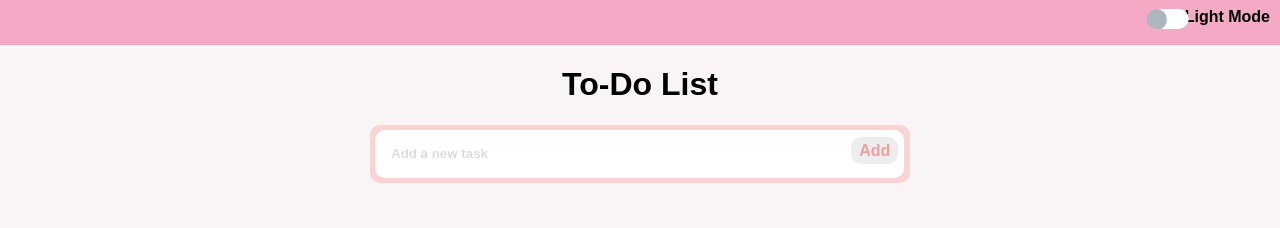
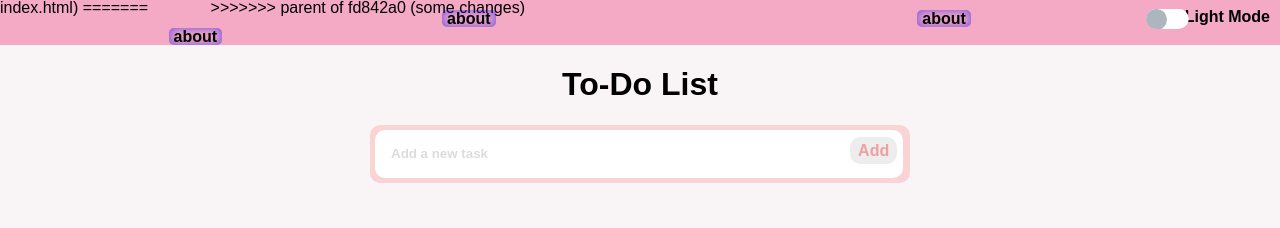
Before and after one commit to callmemahdi01/To-Do-List, a plain HTML site: page index.html in a window 1280 px wide. Drawn offline with Linux system fonts and the light colour scheme; a small style sheet from the web is missing; a web font is replaced by a local one.

Commit message:
some cha

```diff
--- a/index.html
+++ b/index.html
@@ -2,12 +2,17 @@
 <html lang="en" dir="auto">
     <head>
         <meta charset="UTF-8" />
-        <meta name="viewport" content="width=device-width, initial-scale=1.0" />
+        <meta name="viewport" content="width=device-width, initial-scale=1.0, user-scalable=0" />
         <title>To-Do List</title>
         <link rel="stylesheet" href="./style.css" />
         <link
             rel="stylesheet"
             href="https://cdnjs.cloudflare.com/ajax/libs/font-awesome/4.7.0/css/font-awesome.min.css"
+        />
+        <link
+            href="https://cdn.jsdelivr.net/gh/rastikerdar/vazirmatn@v33.003/Vazirmatn-font-face.css"
+            rel="stylesheet"
+            type="text/css"
         />
         <link rel="icon" href="./img/icon-192x192.png" />
         <link rel="manifest" href="./manifest.json" />
@@ -27,12 +32,16 @@
             </div>
 <<<<<<< HEAD
 <<<<<<< HEAD
+<<<<<<< HEAD
 =======
             <a class="about" href="https://callmemahdi01.github.io/about/" target="_blank">about</a>
 >>>>>>> parent of be96cde (Update index.html)
 =======
             <a class="about" href="https://callmemahdi01.github.io/about/" target="_blank">about</a>
 >>>>>>> parent of be96cde (Update index.html)
+=======
+            <a class="about" href="https://callmemahdi01.github.io/about/">about</a>
+>>>>>>> parent of fd842a0 (some changes)
         </nav>
 
         <div class="container">
@@ -45,7 +54,6 @@
                     type="text"
                     id="todoInput"
                     placeholder="Add a new task"
-                    autocomplete="off"
                 />
                 <span id="add">Add</span>
             </div>
--- a/style.css
+++ b/style.css
@@ -1,6 +1,5 @@
 @import url(./style/toggle.css);
 @import url(./style/dark.css);
-@import url(./style/font.css);
 /* @import url(./style/s.css); */
 
 html {
@@ -25,6 +24,23 @@ nav {
     height: 4rem;
     background-color: #f4a9c4;
     transition: background-color 0.3s, color 0.3s;
+}
+
+.about {
+    position: relative;
+    color: #000000;
+    text-decoration: none;
+    font-weight: 900;
+    left: 1rem;
+    top: 1.8rem;
+    box-shadow: inset 0 0 10px 1px rgba(0, 0, 255, 0.5);
+    padding:0 5px;
+    border-radius: 5px;
+    transition: 300ms;
+}
+
+.about:hover {
+    box-shadow: inset 0 0 10px 1px rgba(0, 0, 255, 0.8);
 }
 
 label {
@@ -69,14 +85,13 @@ h1 {
 
 .inputs input {
     border: none;
-    width: calc(99% - 1.73rem);
+    width: calc(99% - 1.8rem);
     border-radius: 10px;
     height: 3rem;
     padding: 0 1rem;
     unicode-bidi: plaintext;
     text-align: start;
     transition: background-color 0.3s, color 0.3s;
-    outline: none;
 }
 
 .inputs span {
```
